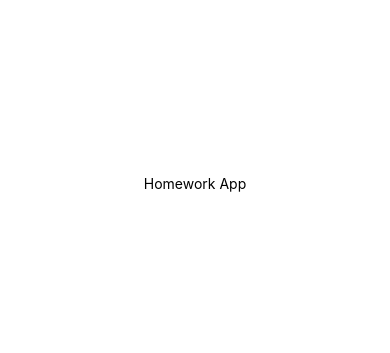
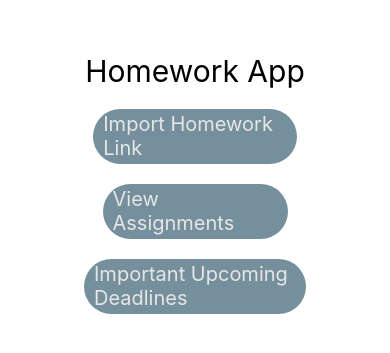
Before and after one commit to itsethe/Homework_app, a React Native app in the folder homework_app/: screen / in a window 390 px wide. Shown: the part 239-592 px from the top of the page. Built offline with nearby package versions, Linux system fonts and the light colour scheme.

Commit message:
created_buttons

```diff
--- a/homework_app/App.js
+++ b/homework_app/App.js
@@ -1,11 +1,32 @@
 import { StatusBar } from 'expo-status-bar';
 import React from 'react';
-import { StyleSheet, Text, View } from 'react-native';
+import { Button, StyleSheet, Text, View, Touchable, TouchableOpacity } from 'react-native';
+
 
 export default function App() {
   return (
     <View style={styles.container}>
-      <Text>Homework App</Text>
+      <Text style={{fontSize:30}}>Homework App</Text>
+{/*
+      <Button title="Import Homework Link" ></Button>
+      <Button title="View Assignments" ></Button>
+      <Button title="Import Upcoming Deadlines" ></Button> */}
+
+      {/*Custom buttons*/}
+      <TouchableOpacity style={styles.buttonCont_hw}>
+        <Text style={styles.hw_button}>Import Homework Link</Text>
+      </TouchableOpacity>
+
+       <TouchableOpacity style={styles.buttonCont_assign}>
+        <Text style={styles.assign_button}>View Assignments</Text>
+      </TouchableOpacity>
+
+      <TouchableOpacity style={styles.buttonCont_deadlines}>
+        <Text style={styles.deadlines_button}>Important Upcoming Deadlines</Text>
+      </TouchableOpacity>
+
+
+
       <StatusBar style="auto" />
     </View>
   );
@@ -17,5 +38,58 @@ const styles = StyleSheet.create({
     backgroundColor: '#fff',
     alignItems: 'center',
     justifyContent: 'center',
+
+    marginHorizontal: 10,
   },
+
+  buttonCont_hw: {
+    backgroundColor: '#75909C',
+    padding: 10,
+    borderRadius: 33.33,
+    marginTop: 20,
+    height: 55,
+    width: "55%",
+    justifyContent: "center",
+    alignItems: "center",
+  },
+
+  buttonCont_assign: {
+    backgroundColor: '#75909C',
+    padding: 10,
+    borderRadius: 33.33,
+    marginTop: 20,
+    height: 55,
+    width: "50%",
+    justifyContent: "center",
+    alignItems: "center",
+  },
+
+  buttonCont_deadlines: {
+    backgroundColor: '#75909C',
+    padding: 10,
+    borderRadius: 33.33,
+    marginTop: 20,
+    height: 55,
+    width: "60%",
+    justifyContent: "center",
+    alignItems: "center",
+  },
+
+  hw_button: {
+    color: "#E6E6E6",
+    fontSize: 20,
+    fontStyle: "Times New Roman"
+  },
+
+  assign_button: {
+    color: "#E6E6E6",
+    fontSize: 20,
+    fontStyle: "Times New Roman"
+  },
+
+   deadlines_button: {
+    color: "#E6E6E6",
+    fontSize: 20,
+    fontStyle: "Times New Roman"
+  }
 });
--- a/homework_app/package.json
+++ b/homework_app/package.json
@@ -13,7 +13,9 @@
     "expo": "~54.0.31",
     "expo-status-bar": "~3.0.9",
     "react": "19.1.0",
-    "react-native": "0.81.5"
+    "react-dom": "19.1.0",
+    "react-native": "0.81.5",
+    "react-native-web": "^0.21.0"
   },
   "private": true
 }
```
Also changed, not shown: 2 other files (tests, documents, lock files or other folders).
